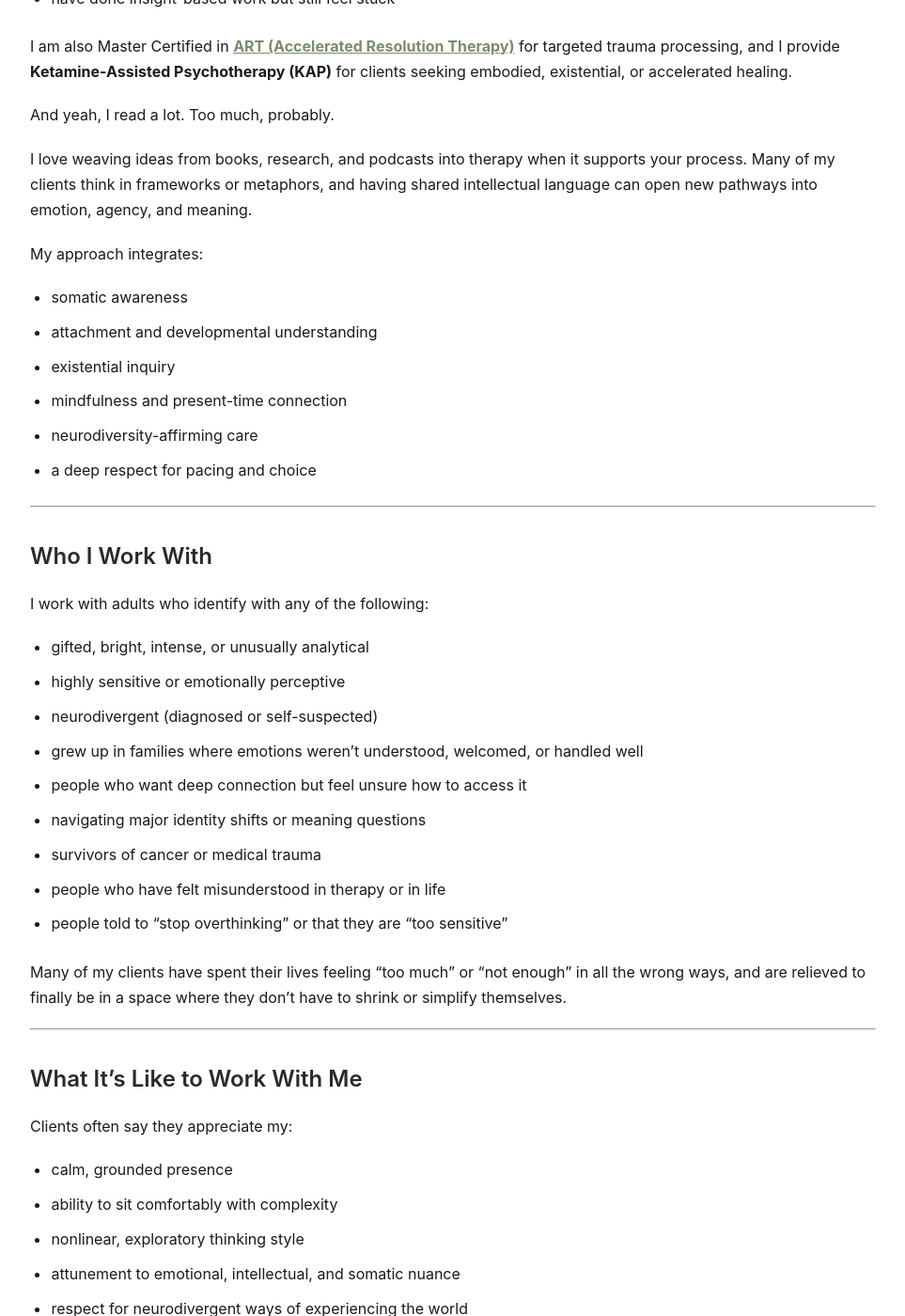
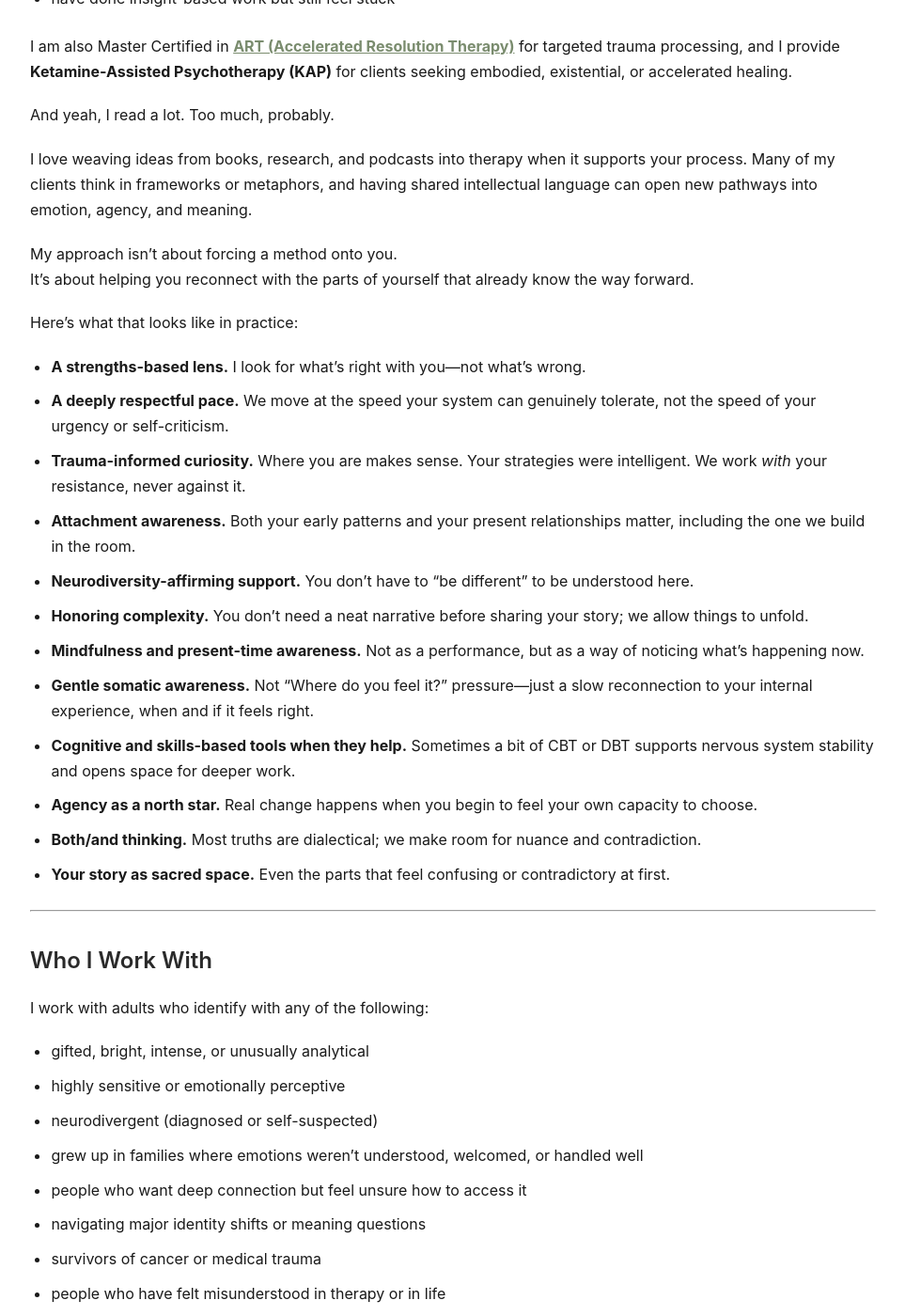
Before and after one commit to SaraRands/sararands-site, a Jekyll site: the page built from about.md, in a window 1280 px wide and 1400 px high, scrolled down 1682 px. Shown: the whole window at 94% size, without its empty margins (158-1121 px from the left). Built offline with Jekyll 4.4.1, drawn with Linux system fonts in a browser that asks for light colours; some of the changed text lies outside the part shown.

Commit message:
change copy

```diff
--- a/about.md
+++ b/about.md
@@ -31,7 +31,7 @@ I eventually went back to school for computer science, launched into a six-year
 Eventually, I reached a place where I could choose not just what I was capable of, but what felt deeply meaningful.
 That led me to become a therapist.
 
-Along the way, I became a cancer survivor, raised neurodivergent children, navigated divorce and remarriage, blended a family, and rebuilt my life---in small and large ways---more than once.
+Along the way, I became a cancer survivor, raised neurodivergent children, navigated divorce and remarriage, braved the dating apps, blended a family, and rebuilt my life---in small and large ways---more than once.
 
 All of this shapes how I sit with clients. **I know what it’s like to reorient yourself from the inside out.**
 It helps me listen with nuance, hold complexity with care, and meet you where you are.
@@ -57,14 +57,23 @@ And yeah, I read a lot. Too much, probably.
 
 I love weaving ideas from books, research, and podcasts into therapy when it supports your process. Many of my clients think in frameworks or metaphors, and having shared intellectual language can open new pathways into emotion, agency, and meaning.
 
-My approach integrates:
+My approach isn’t about forcing a method onto you.
+It’s about helping you reconnect with the parts of yourself that already know the way forward.
 
-- somatic awareness
-- attachment and developmental understanding
-- existential inquiry
-- mindfulness and present-time connection
-- neurodiversity-affirming care
-- a deep respect for pacing and choice
+Here’s what that looks like in practice:
+
+- **A strengths-based lens.** I look for what’s right with you—not what’s wrong.
+- **A deeply respectful pace.** We move at the speed your system can genuinely tolerate, not the speed of your urgency or self-criticism.
+- **Trauma-informed curiosity.** Where you are makes sense. Your strategies were intelligent. We work *with* your resistance, never against it.
+- **Attachment awareness.** Both your early patterns and your present relationships matter, including the one we build in the room.
+- **Neurodiversity-affirming support.** You don’t have to “be different” to be understood here.
+- **Honoring complexity.** You don’t need a neat narrative before sharing your story; we allow things to unfold.
+- **Mindfulness and present-time awareness.** Not as a performance, but as a way of noticing what’s happening now.
+- **Gentle somatic awareness.** Not “Where do you feel it?” pressure—just a slow reconnection to your internal experience, when and if it feels right.
+- **Cognitive and skills-based tools when they help.** Sometimes a bit of CBT or DBT supports nervous system stability and opens space for deeper work.
+- **Agency as a north star.** Real change happens when you begin to feel your own capacity to choose.
+- **Both/and thinking.** Most truths are dialectical; we make room for nuance and contradiction.
+- **Your story as sacred space.** Even the parts that feel confusing or contradictory at first.
 
 ---
 
```
Also changed, not shown: cancer.md (+4 -4 lines), index.md (+1 -2 lines), speaking.md (+1 -1 lines).
